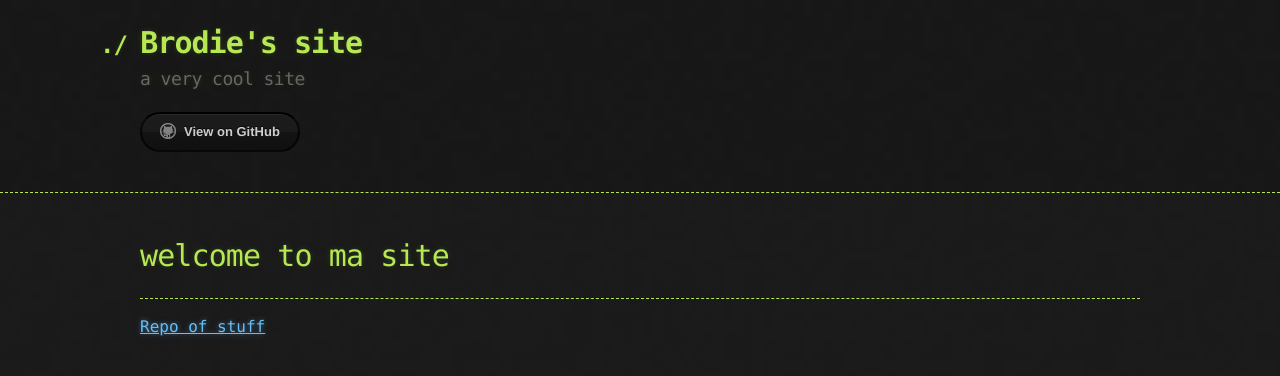
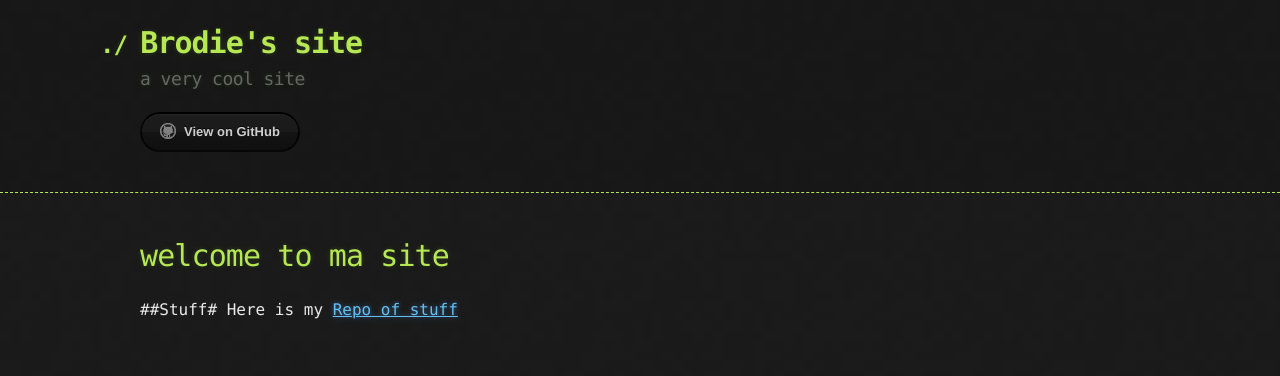
Before and after one commit to TheRealBrodie/TheRealBrodie.github.io, a Jekyll site: the page built from index.md, in a window 1280 px wide. Shown: the top 376 px of the page. Built offline with Jekyll 4.4.1, drawn with Linux system fonts in a browser that asks for light colours; our own code applies the rules of GitHub Pages for plain Markdown files.

Commit message:
Update index.md

```diff
--- a/index.md
+++ b/index.md
@@ -1,3 +1,5 @@
 # welcome to ma site
---------------------
-[Repo of stuff](https://therealbrodie.github.io/repo)
+##Stuff#
+Here is my [Repo of stuff][def]
+
+[def]: https://therealbrodie.github.io/repo
```
